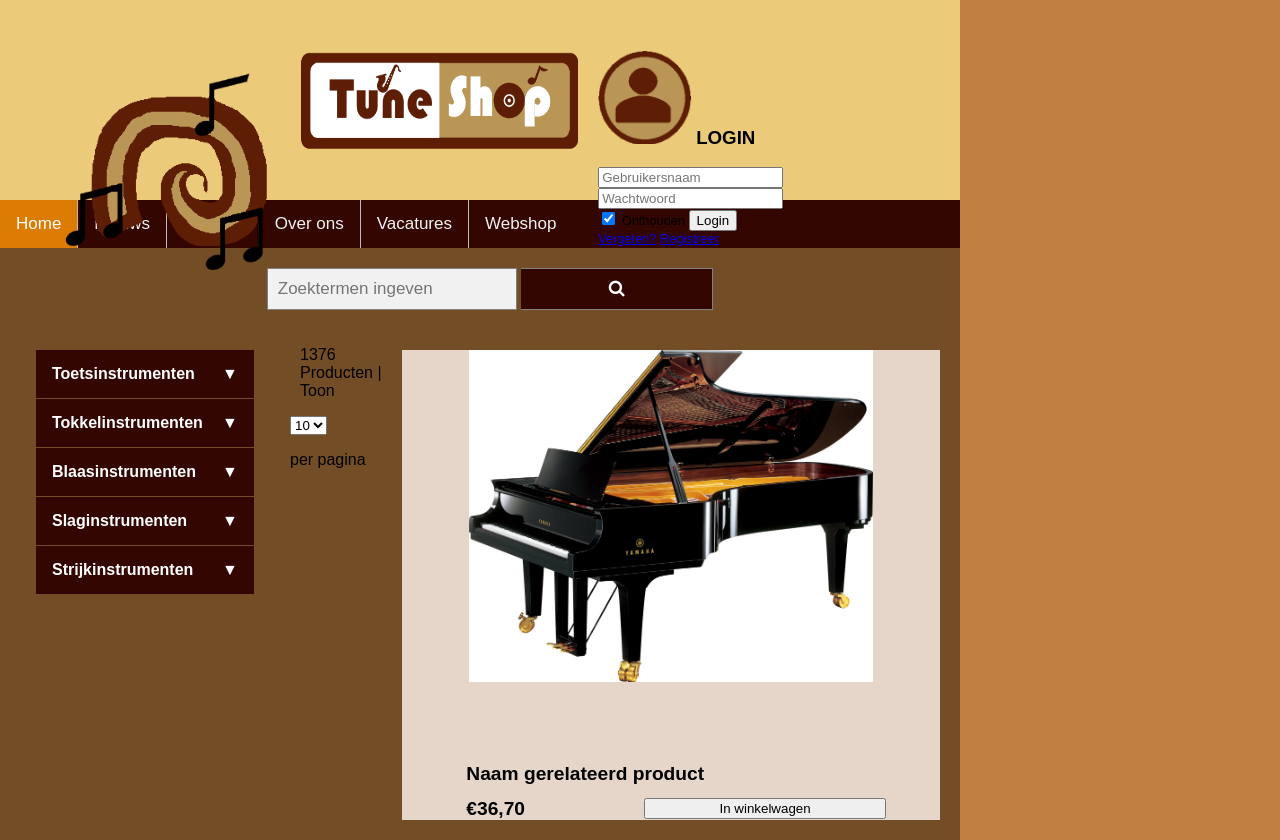
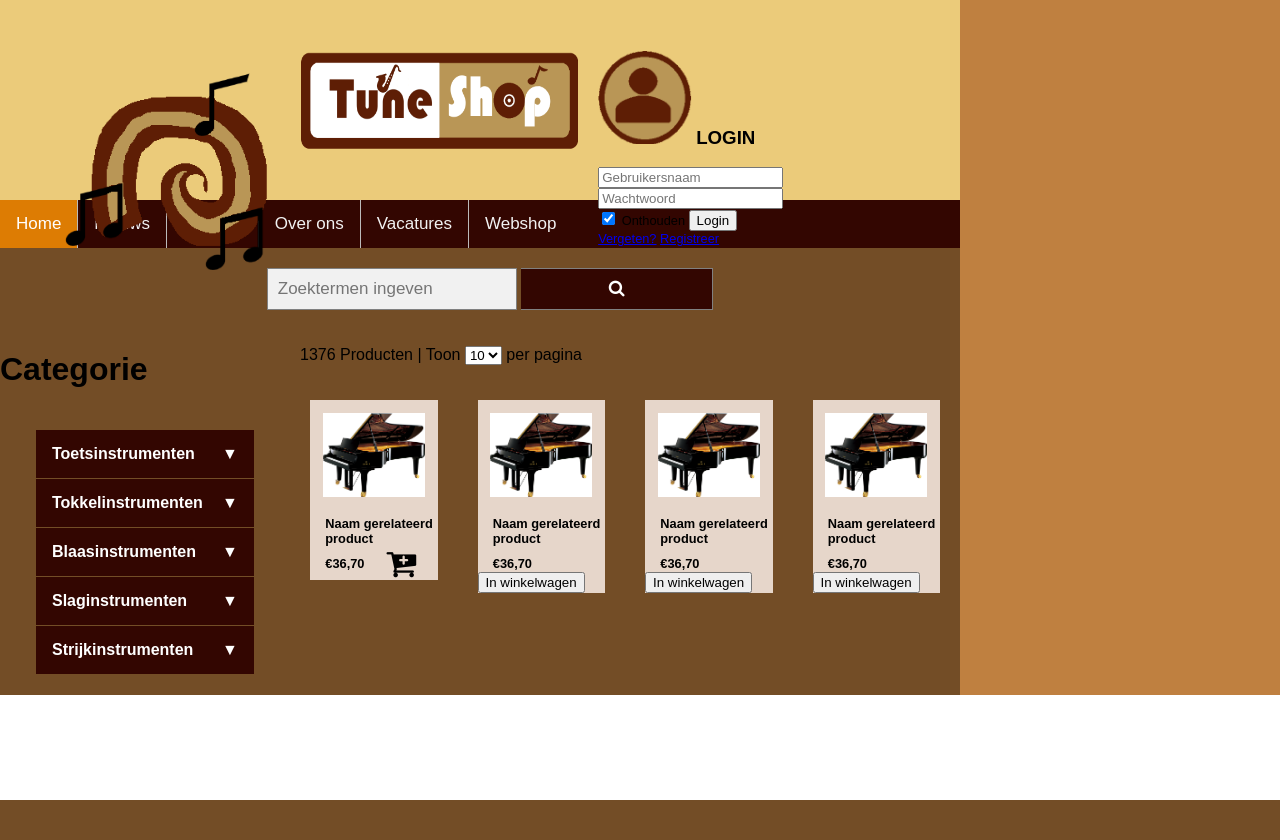
Before and after one commit to LotusterHaar/3A-Webshop, a PHP site: page /productoverview.html in a window 1280 px wide. After the commit the page ends 800 px from the top, so only its background shows below. Run offline with PHP 8.4, Linux system fonts and the light colour scheme.

Commit message:
submit button winkelwagen toegevoegd

```diff
--- a/productoverview.html
+++ b/productoverview.html
@@ -12,7 +12,6 @@ File: styles CSS
     <title>Music WebShop</title>
     <link rel="stylesheet" type="text/css" href="styles.css"/>
     <link rel='stylesheet' type="text/css" href='stylesProductOverview.css'/>
-    <link rel="stylesheet" type="text/css" href="styleImageBoxSmall.css"/>
     <link rel="stylesheet" href="https://cdnjs.cloudflare.com/ajax/libs/font-awesome/4.7.0/css/font-awesome.min.css">
 </head>
 <body>
@@ -65,17 +64,12 @@ File: styles CSS
                 <input type="text" name="search" placeholder="Zoektermen ingeven">
                 <button type="submit"><i class="fa fa-search"></i></button>
             </form>
-            <div class="flexcontainer">
-<!--                <div class="vertical-menu flexcolumn">
-                    <a href="#" class="active">Categorieën </a>
-                    <a href="#">Link 1</a>
-                    <a href="#">Link 2</a>
-                    <a href="#">Link 3</a>
-                    <a href="#">Link 4</a>
-                </div>-->
-
-                <div class="wrapper">
-
+            <div class="flexwrapper">
+                <div class="flexcontainer1">
+                    <div class="flexrow">
+                        <h1>Categorie</h1>
+                    </div>
+                    <div class="flexcontainer2">
                         <div class="categoryMenu">
                             <div class="tab brown">
                                 <input id="tab-one" type="radio" name="tabs">
@@ -142,7 +136,9 @@ File: styles CSS
                             </div>
                         </div>
                     </div>
-                <div class="flexcolumn">
+                </div>
+                <div class="flexcontainer3">
+                    <div class="flexline">
                         <p class="productAmountItem startMargin">1376 Producten | Toon</p>
                         <select class="productAmountItem">
                             <option value="ten">10</option>
@@ -153,12 +149,41 @@ File: styles CSS
                         </select>
                         <p class="productAmountItem">per pagina</p>
                     </div>
-                <div class = "flexcolumn">
+                    <div class="flexcontainerSmallImageBox">
+                        <div class="flexcolumn">
+                            <div class="imageBoxSmall">
+                                <img src="images/instrument.jpg" alt="Instrument">
+                                <h1>Naam gerelateerd product</h1>
+                                <div class="priceline"><h2>€36,70</h2>
+                                    <input type="submit" id="submit-form">
+                                    <label for="submit-form" role="button" class="btn btn-primary" tabindex="0"><span><i class="fa fa-cart-plus fa-2x" aria-hidden="true"></i></span></label>
+                                </div>
+                            </div>
+                        </div>
+                        <div class="flexcolumn">
                             <div class="imageBoxSmall">
                                 <img src="images/instrument.jpg" alt="Instrument">
                                 <h1>Naam gerelateerd product</h1>
                                 <div class="priceline"><h2>€36,70</h2>
                                     <input type="submit" value="In winkelwagen"></div>
+                            </div>
+                        </div>
+                        <div class="flexcolumn">
+                            <div class="imageBoxSmall">
+                                <img src="images/instrument.jpg" alt="Instrument">
+                                <h1>Naam gerelateerd product</h1>
+                                <div class="priceline"><h2>€36,70</h2>
+                                    <input type="submit" value="In winkelwagen"></div>
+                            </div>
+                        </div>
+                        <div class="flexcolumn">
+                            <div class="imageBoxSmall">
+                                <img src="images/instrument.jpg" alt="Instrument">
+                                <h1>Naam gerelateerd product</h1>
+                                <div class="priceline"><h2>€36,70</h2>
+                                    <input type="submit" value="In winkelwagen"></div>
+                            </div>
+                        </div>
                     </div>
                 </div>
             </div>
--- a/productpage.html
+++ b/productpage.html
@@ -14,7 +14,6 @@ File: styles CSS
     <title>Music WebShop</title>
     <link rel="stylesheet" type="text/css" href="styles.css"/>
     <link rel="stylesheet" type="text/css" href="styleProductPage.css"/>
-    <link rel="stylesheet" type="text/css" href="styleImageBoxSmall.css"/>
 </head>
 <body>
 <div class="wrapper">
--- a/stylesProductOverview.css
+++ b/stylesProductOverview.css
@@ -58,29 +58,6 @@ form.searchform::after {
     clear: both;
     display: table;
 }
-
-/*
-
-.vertical-menu {
-    width: 200px; !* Set a width if you like *!
-}
-
-.vertical-menu a {
-    background-color: #eee; !* Grey background color *!
-    color: black; !* Black text color *!
-    display: block; !* Make the links appear below each other *!
-    padding: 12px; !* Add some padding *!
-    text-decoration: none; !* Remove underline from links *!
-}
-
-.vertical-menu a:hover {
-    background-color: #ccc; !* Dark grey background on mouse-over *!
-}
-
-.vertical-menu a.active {
-    background-color: #a99d94; !* Add a green color to the "active/current" link *!
-    color: white;
-}*/
 
 .categoryMenu {
     margin: 20px;
@@ -195,11 +172,28 @@ form.searchform::after {
     transform: rotateX(180deg);
 }
 
-.flexcontainer {
+.flexwrapper {
+    display: flex;
+}
+.flexcontainer1 {
+    display: flex;
+    flex-direction: column;
+}
+.flexcontainer2 {
     display: flex;
 }
 
-.flexcolumn {
+.flexcontainer3{
+    display: flex;
+    flex-direction:column;
+
+}
+
+.flexcontainerSmallImageBox{
+    display: flex;
+    justify-content: space-around;
+}
+.flexline{
     flex-direction: column;
 }
 
@@ -210,3 +204,66 @@ form.searchform::after {
 .startMargin {
     margin-left: 10px;
 }
+
+.imageBoxSmall {
+    display: flex;
+    flex-direction: column;
+    background-color: #e6d6ca;
+    margin: 20px;
+}
+
+.flexcontainerSmallImageBox .imageBoxSmall img {
+    width: 80%;
+    display: block;
+    margin-left: auto;
+    margin-right: auto;
+    padding-top: 10%;
+}
+
+.flexcontainerSmallImageBox .imageBoxSmall h1 {
+    font-size: 0.8em;
+    text-align: left;
+    margin-top: 15%;
+    margin-left: 12%;
+}
+
+.flexcontainerSmallImageBox .priceline h2 {
+    font-size: .8em;
+    width: 30%;
+    display: inline-block;
+    margin: auto;
+    margin-left: 12%;
+}
+
+/*.flexcontainerSmallImageBox .priceline input {
+    display: inline-block;
+    width: 45%;
+    margin-right: 10%;
+    float: right;
+}
+
+.flexcontainerSmallImageBox .priceline input {
+    display: inline-block;
+    width: 45%;
+    margin-right: 10%;
+    float: right;
+}*/
+
+#submit-form{
+    display:none;
+}
+
+.flexcontainerSmallImageBox .priceline label{
+    display: inline-block;
+    width: 20%;
+    margin-top:-5%;
+    margin-right: 20%;
+    float: right;
+}
+
+.flexcontainerSmallImageBox .priceline label span {
+    cursor: pointer;
+    display: inline-block;
+    position: relative;
+    transition: 0.5s;
+}
```
Also changed, not shown: styleProductPage.css (+37 -0 lines). Lines whose indentation alone changed are shown as unchanged.
